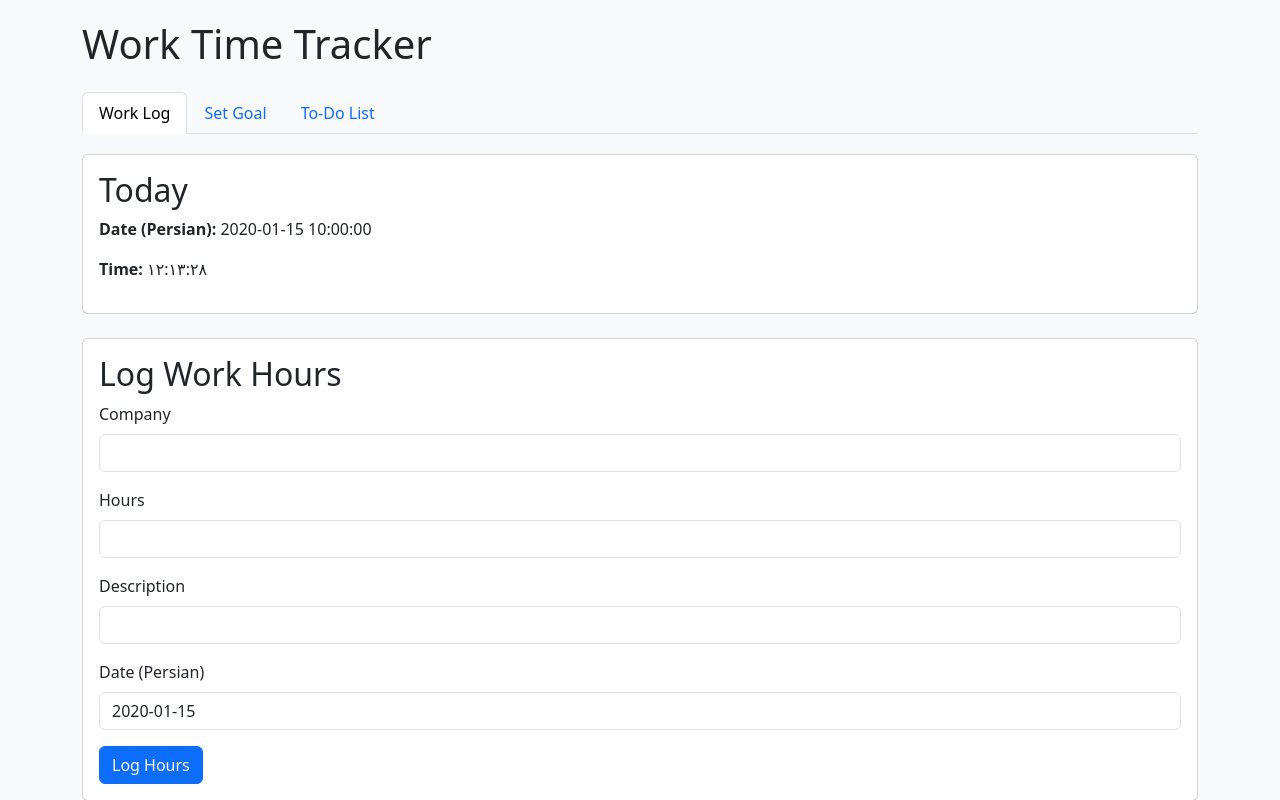
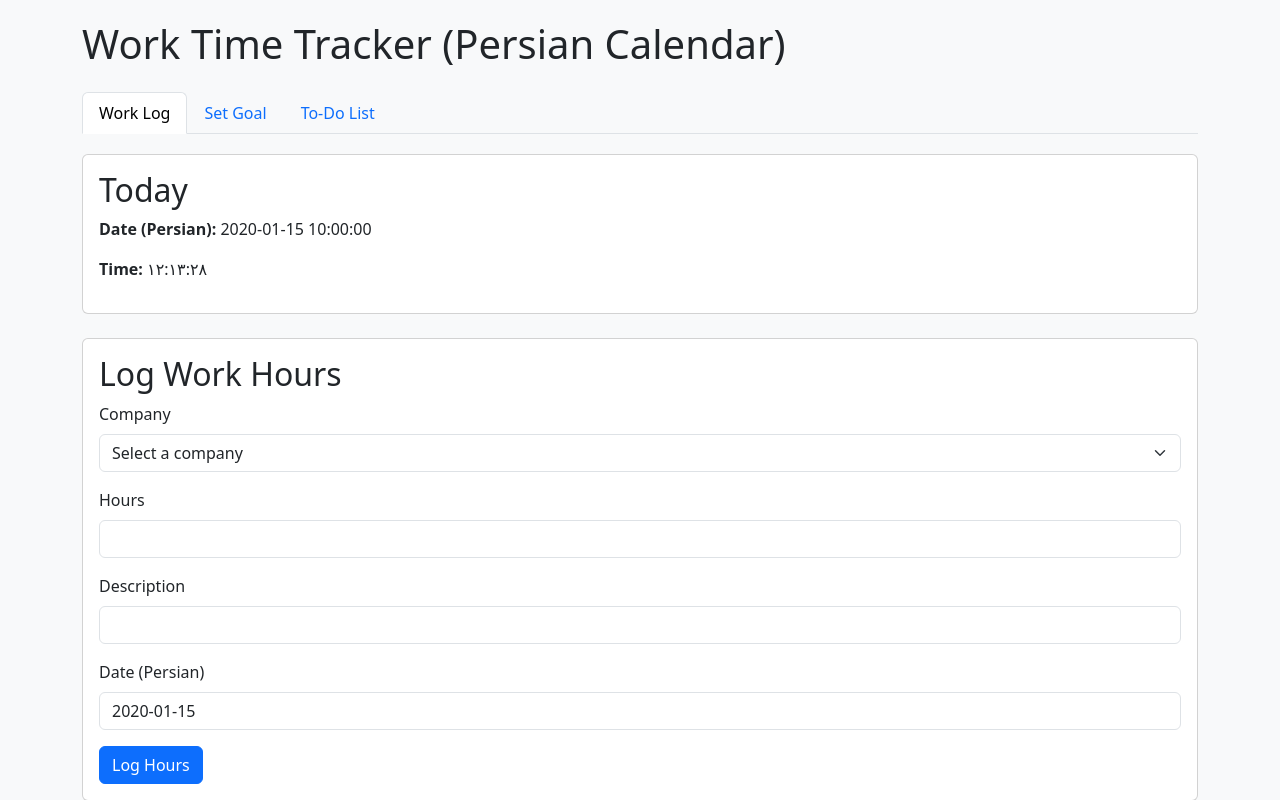
Before and after one commit to habix137/work_time, a Flask app: template module/templates/index.html in a window 1280 px wide. Shown: the top 800 px of the page. Run offline with Flask 3, Linux system fonts and the light colour scheme; the template is opened without the code that fills it: most values are stand-ins (such as "Sample title", 1, 10 or a date in 2020).

Commit message:
company selected modify to list

```diff
--- a/module/templates/index.html
+++ b/module/templates/index.html
@@ -16,7 +16,7 @@
 </head>
 <body>
 <div class="container">
-    <h1 class="mb-4">Work Time Tracker</h1>
+    <h1 class="mb-4">Work Time Tracker (Persian Calendar)</h1>
 
     {% with messages = get_flashed_messages(with_categories=true) %}
       {% for category, message in messages %}
@@ -49,7 +49,12 @@
             <form action="{{ url_for('log_work') }}" method="post">
                 <div class="mb-3">
                     <label class="form-label">Company</label>
-                    <input type="text" class="form-control" name="company" required>
+                    <select class="form-select" name="company" required>
+                        <option value="" selected disabled>Select a company</option>
+                        {% for company in data.keys() %}
+                        <option value="{{ company }}">{{ company }}</option>
+                        {% endfor %}
+                    </select>
                 </div>
                 <div class="mb-3">
                     <label class="form-label">Hours</label>
@@ -164,7 +169,12 @@
             <form action="{{ url_for('add_task') }}" method="post">
                 <div class="mb-3">
                     <label class="form-label">Company</label>
-                    <input type="text" class="form-control" name="company" required>
+                    <select class="form-select" name="company" required>
+                        <option value="" selected disabled>Select a company</option>
+                        {% for company in data.keys() %}
+                        <option value="{{ company }}">{{ company }}</option>
+                        {% endfor %}
+                    </select>
                 </div>
                 <div class="mb-3">
                     <label class="form-label">Task Title</label>
```
